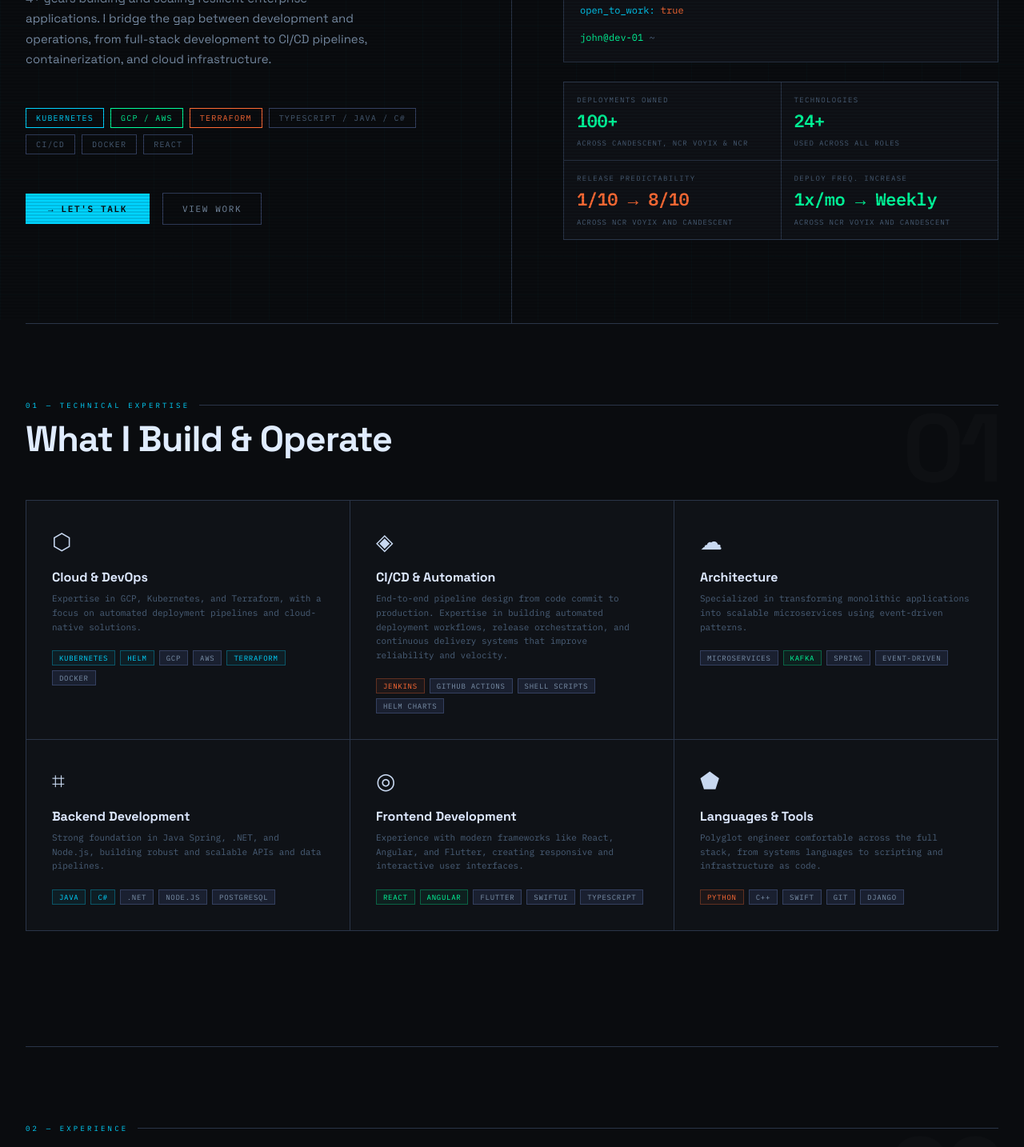
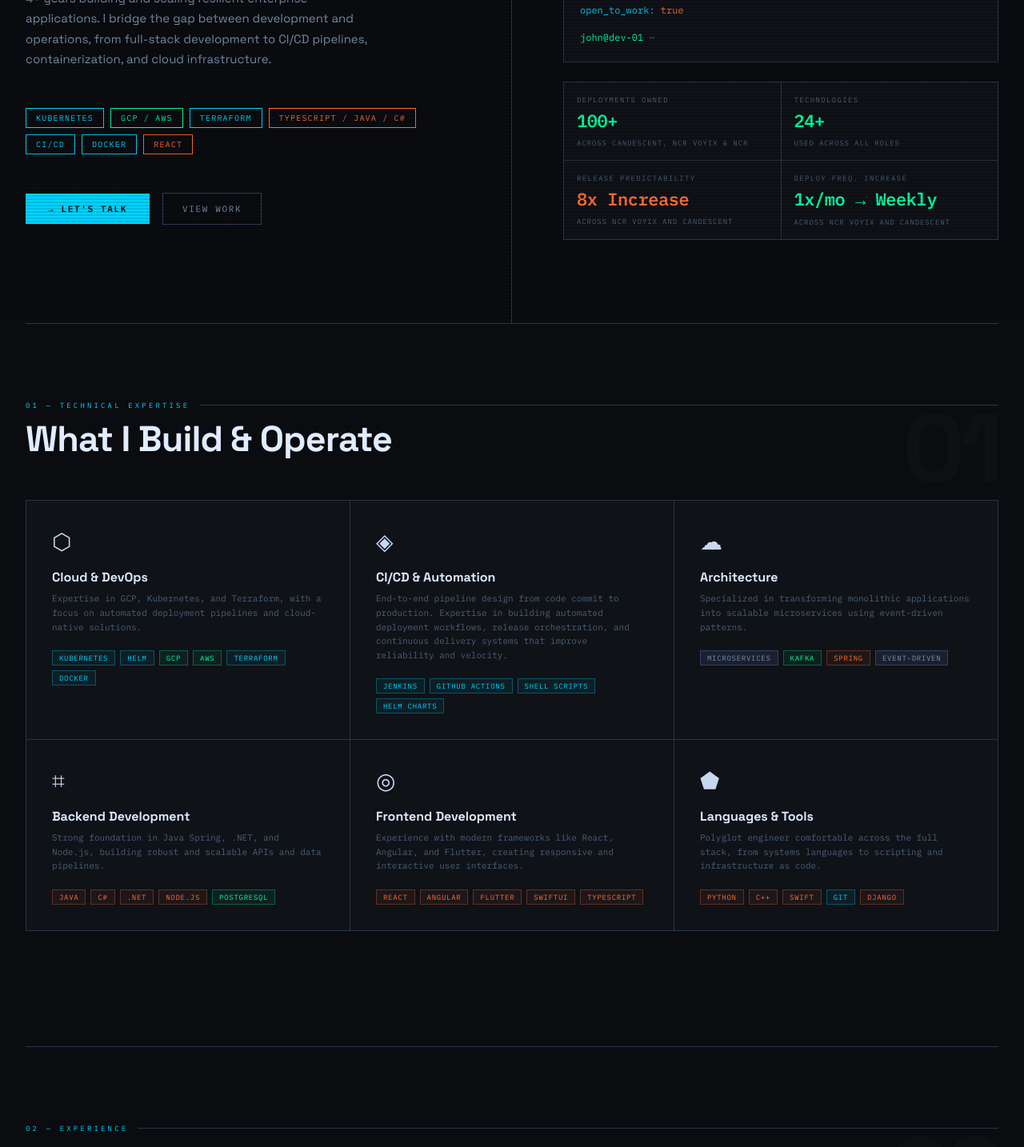
Before and after one commit to JohnNooney/nooney.dev, a React (Vite) app: page / in a window 1280 px wide. Shown: the part 400-1834 px from the top of the page at 80% size. Built offline with nearby package versions, Linux system fonts and the light colour scheme.

Commit message:
Refactor color scheme for skills

```diff
--- /dev/null
+++ b/src/data/techColors.js
@@ -0,0 +1,65 @@
+// Single source of truth for tech accent colors across the site.
+//
+// Category = color:
+//   accent (cyan)  -> Infrastructure & DevOps
+//   green          -> Cloud & Data
+//   orange         -> Languages & Frontend
+//   ''  (neutral)  -> ambiguous / doesn't fit a single bucket
+//
+// Only "obvious" technologies get an accent. Anything not listed here
+// intentionally falls back to the neutral grey pill.
+
+const TECH_CATEGORY = {
+  // ── Infra & DevOps (cyan / accent) ──
+  Kubernetes: 'accent',
+  K8s: 'accent',
+  Helm: 'accent',
+  'Helm Charts': 'accent',
+  Docker: 'accent',
+  Terraform: 'accent',
+  Jenkins: 'accent',
+  'GitHub Actions': 'accent',
+  'CI/CD': 'accent',
+  'Shell Scripts': 'accent',
+  Git: 'accent',
+
+  // ── Cloud & Data (green) ──
+  GCP: 'green',
+  AWS: 'green',
+  'GCP Cloud Functions': 'green',
+  Firebase: 'green',
+  Firestore: 'green',
+  Kafka: 'green',
+  PostgreSQL: 'green',
+  'Graph DBs': 'green',
+  Hadoop: 'green',
+
+  // ── Languages & Frontend (orange) ──
+  Java: 'orange',
+  'C#': 'orange',
+  '.NET': 'orange',
+  'Node.js': 'orange',
+  Python: 'orange',
+  'C++': 'orange',
+  Swift: 'orange',
+  TypeScript: 'orange',
+  React: 'orange',
+  Angular: 'orange',
+  Flutter: 'orange',
+  SwiftUI: 'orange',
+  Spring: 'orange',
+  Django: 'orange',
+};
+
+// Combined labels used on the homepage hero (each side shares one category).
+const COMBINED_LABELS = {
+  'GCP / AWS': 'green',
+  'TypeScript / Java / C#': 'orange',
+};
+
+export function getPillClass(label) {
+  if (label in COMBINED_LABELS) return COMBINED_LABELS[label];
+  return TECH_CATEGORY[label] ?? '';
+}
+
+export { TECH_CATEGORY };
--- a/src/pages/Experience.jsx
+++ b/src/pages/Experience.jsx
@@ -1,52 +1,33 @@
+import { getPillClass } from '../data/techColors';
+
 const experiences = [
   {
     date: 'Oct 2024 — Present',
     role: 'Software Engineer II',
     company: 'CANDESCENT · Scotland',
     desc: 'Key member of the Release Support team, enabling development teams to focus on feature work while ensuring smooth releases, deployments, and production issue resolution. Reduced critical post-deployment manual steps by 60% through enhanced Helm charts and Terraform configurations.',
-    pills: [
-      { label: 'Helm', cls: 'accent' },
-      { label: 'K8s', cls: 'accent' },
-      { label: 'Terraform', cls: '' },
-      { label: 'GCP', cls: '' },
-      { label: 'Jenkins', cls: '' },
-    ],
+    pills: ['Helm', 'K8s', 'Terraform', 'GCP', 'Jenkins'],
   },
   {
     date: 'Aug 2023 — Oct 2024',
     role: 'Software Engineer II',
     company: 'NCR VOYIX · Scotland',
     desc: 'Created a release support team to improve development and production collaboration. Improved releases from 1 out of 10 deployed without issue to 8 out of 10 through multi-stage deployment process, and increased deployment frequency from twice a month to weekly using Jenkins pipelines and automation scripts.',
-    pills: [
-      { label: 'Jenkins', cls: 'orange' },
-      { label: 'Kubernetes', cls: '' },
-      { label: 'Terraform', cls: '' },
-      { label: 'GCP', cls: '' },
-    ],
+    pills: ['Jenkins', 'Kubernetes', 'Terraform', 'GCP'],
   },
   {
     date: 'Sep 2021 — Aug 2023',
     role: 'Software Engineer I',
     company: 'NCR · Scotland',
     desc: 'Transformed a monolithic ATM application into a microservices architecture while championing software development best practices. Implemented TDD and CI/CD pipelines, developed robust Java APIs and interactive front-ends.',
-    pills: [
-      { label: 'Java', cls: 'accent' },
-      { label: '.NET', cls: '' },
-      { label: 'Spring', cls: '' },
-      { label: 'Angular', cls: 'green' },
-      { label: 'Kafka', cls: '' },
-    ],
+    pills: ['Java', '.NET', 'Spring', 'Angular', 'Kafka'],
   },
   {
     date: 'Jun 2021 — Sep 2021',
     role: 'Cloud Engineer (Intern)',
     company: 'NCR · Scotland',
     desc: 'Built a knowledge management tool using Confluence documentation and created a graph database-powered Q&A chatbot. Gained hands-on experience with cloud deployment technologies.',
-    pills: [
-      { label: 'GCP', cls: '' },
-      { label: 'Terraform', cls: '' },
-      { label: 'Graph DBs', cls: 'green' },
-    ],
+    pills: ['GCP', 'Terraform', 'Graph DBs'],
   },
 ];
 
@@ -64,11 +45,14 @@ export default function Experience() {
             <div className="tl-company">{exp.company}</div>
             <p className="tl-desc">{exp.desc}</p>
             <div className="skill-pills">
-              {exp.pills.map((p) => (
-                <span key={p.label} className={`pill${p.cls ? ' ' + p.cls : ''}`}>
-                  {p.label}
-                </span>
-              ))}
+              {exp.pills.map((label) => {
+                const cls = getPillClass(label);
+                return (
+                  <span key={label} className={`pill${cls ? ' ' + cls : ''}`}>
+                    {label}
+                  </span>
+                );
+              })}
             </div>
           </div>
         ))}
--- a/src/pages/Home.jsx
+++ b/src/pages/Home.jsx
@@ -1,4 +1,15 @@
 import { useEffect, useRef } from 'react';
+import { getPillClass } from '../data/techColors';
+
+const heroTags = [
+  'Kubernetes',
+  'GCP / AWS',
+  'Terraform',
+  'TypeScript / Java / C#',
+  'CI/CD',
+  'Docker',
+  'React',
+];
 
 export default function Home() {
   const cmdRef = useRef(null);
@@ -34,13 +45,14 @@ export default function Home() {
           containerization, and cloud infrastructure.
         </p>
         <div className="hero-tags">
-          <span className="tag accent">Kubernetes</span>
-          <span className="tag green">GCP / AWS</span>
-          <span className="tag orange">Terraform</span>
-          <span className="tag">TypeScript / Java / C#</span>
-          <span className="tag">CI/CD</span>
-          <span className="tag">Docker</span>
-          <span className="tag">React</span>
+          {heroTags.map((label) => {
+            const cls = getPillClass(label);
+            return (
+              <span key={label} className={`tag${cls ? ' ' + cls : ''}`}>
+                {label}
+              </span>
+            );
+          })}
         </div>
         <div className="hero-cta">
           <a href="#contact" className="btn-primary">→ Let's Talk</a>
@@ -97,7 +109,7 @@ export default function Home() {
           </div>
           <div className="uptime-cell">
             <div className="uptime-label">Release Predictability</div>
-            <div className="uptime-value warn">1/10 → 8/10</div>
+            <div className="uptime-value warn">8x Increase</div>
             <div className="uptime-subtitle">Across NCR VOYIX and Candescent</div>
           </div>
           <div className="uptime-cell">
--- a/src/pages/Projects.jsx
+++ b/src/pages/Projects.jsx
@@ -1,3 +1,5 @@
+import { getPillClass } from '../data/techColors';
+
 const projects = [
   {
     featured: true,
@@ -5,12 +7,7 @@ const projects = [
     type: 'Client · Live',
     title: 'Medical Practice Site',
     desc: 'A website for a client with a medical practice to display services and provide information about the practice. Built with React and Firebase, deployed to production.',
-    pills: [
-      { label: 'React', cls: 'accent' },
-      { label: 'Node.js', cls: '' },
-      { label: 'Firestore', cls: '' },
-      { label: 'GCP Cloud Functions', cls: 'green' },
-    ],
+    pills: ['React', 'Node.js', 'Firestore', 'GCP Cloud Functions'],
     links: { demo: 'https://docmarenco.com' },
   },
   {
@@ -18,12 +15,7 @@ const projects = [
     type: 'Personal · Open Source',
     title: 'Hadoop Helper',
     desc: 'Reduces Hadoop setup time from hours to minutes by providing automated UI-driven provisioning of containerized clusters, empowering developers to experiment with big data infrastructure without manual configuration.',
-    pills: [
-      { label: 'React', cls: '' },
-      { label: 'Node.js', cls: '' },
-      { label: 'Hadoop', cls: '' },
-      { label: 'Docker', cls: 'accent' }
-    ],
+    pills: ['React', 'Node.js', 'Hadoop', 'Docker'],
     links: { github: 'https://github.com/JohnNooney/HadoopHelper' },
   },
   {
@@ -31,13 +23,7 @@ const projects = [
     type: 'Personal · Open Source',
     title: 'RPi Airplay Reciever',
     desc: 'A Raspberry Pi-based AirPlay receiver that replicates the cloud-connected architecture of commercial streaming devices like Chromecast and Apple TV. Features a cloud-hosted admin dashboard for real-time device telemetry and analytics, built atop the RPiPlay open-source receiver stack.',
-    pills: [
-      { label: 'AWS', cls: 'orange' },
-      { label: 'Python', cls: 'accent' },
-      { label: 'Node.js', cls: '' },
-      { label: 'Raspberry Pi', cls: '' },
-      { label: 'Docker', cls: '' }
-    ],
+    pills: ['AWS', 'Python', 'Node.js', 'Raspberry Pi', 'Docker'],
     links: { github: 'https://github.com/JohnNooney/RPiAirplayReciever' },
   },
   {
@@ -45,11 +31,7 @@ const projects = [
     type: 'Collaboration · In Progress',
     title: 'Game Guru',
     desc: 'An intelligent iOS companion that leverages RAG based semantic search to query tabletop rulebooks and surface precise, contextual answers. Eliminating tedious manual lookups and streamlining game setup. Built with SwiftUI and Firebase.',
-    pills: [
-      { label: 'SwiftUI', cls: 'accent' },
-      { label: 'Firebase', cls: '' },
-      { label: 'OpenAI', cls: 'green' },
-    ],
+    pills: ['SwiftUI', 'Firebase', 'OpenAI'],
     links: {},
   },
   {
@@ -57,12 +39,7 @@ const projects = [
     type: 'Collaboration · In Progress',
     title: 'ObservAR',
     desc: 'A tourism AR application where users explore the world to find historical figures and learn about them. Built with Unity and ARCore.',
-    pills: [
-      { label: 'Unity', cls: 'orange' },
-      { label: 'ARCore', cls: '' },
-      { label: 'Firestore', cls: '' },
-      { label: 'OpenAI', cls: '' },
-    ],
+    pills: ['Unity', 'ARCore', 'Firestore', 'OpenAI'],
     links: {},
   }
   // {
@@ -70,11 +47,7 @@ const projects = [
   //   type: 'Collaboration · In Progress',
   //   title: 'Face First',
   //   desc: 'A video-first dating application using real-time WebRTC communication. Think Omegle combined with Tinder.',
-  //   pills: [
-  //     { label: 'Flutter', cls: 'accent' },
-  //     { label: 'Firestore', cls: '' },
-  //     { label: 'WebRTC', cls: 'green' },
-  //   ],
+  //   pills: ['Flutter', 'Firestore', 'WebRTC'],
   //   links: {},
   // }
   // {
@@ -82,12 +55,7 @@ const projects = [
   //   type: 'Personal · Open Source',
   //   title: 'Meeting Booker',
   //   desc: 'A WPF MVVM application that allows users to book meetings and view their schedule with a SQL Server backend.',
-  //   pills: [
-  //     { label: 'WPF', cls: '' },
-  //     { label: '.NET', cls: 'accent' },
-  //     { label: 'MSSQL', cls: '' },
-  //     { label: 'Entity Framework', cls: '' },
-  //   ],
+  //   pills: ['WPF', '.NET', 'MSSQL', 'Entity Framework'],
   //   links: { github: 'https://github.com/JohnNooney/BookMeetings' },
   // },
   // {
@@ -95,11 +63,7 @@ const projects = [
   //   type: 'Personal · Open Source',
   //   title: 'CSV Parser',
   //   desc: 'A tool to parse CSVs containing customer data and add them to a database via a Spring REST API.',
-  //   pills: [
-  //     { label: 'Spring', cls: 'orange' },
-  //     { label: 'Java', cls: '' },
-  //     { label: 'PostgreSQL', cls: '' },
-  //   ],
+  //   pills: ['Spring', 'Java', 'PostgreSQL'],
   //   links: { github: 'https://github.com/JohnNooney/java-rest-app-demo' },
   // },
 ];
@@ -124,11 +88,14 @@ export default function Projects() {
               <div className="project-title">{p.title}</div>
               <p className="project-desc">{p.desc}</p>
               <div className="skill-pills" style={{ marginBottom: 24 }}>
-                {p.pills.map((pill) => (
-                  <span key={pill.label} className={`pill${pill.cls ? ' ' + pill.cls : ''}`}>
-                    {pill.label}
-                  </span>
-                ))}
+                {p.pills.map((label) => {
+                  const cls = getPillClass(label);
+                  return (
+                    <span key={label} className={`pill${cls ? ' ' + cls : ''}`}>
+                      {label}
+                    </span>
+                  );
+                })}
               </div>
               {(p.links.demo || p.links.github) && (
                 <div className="project-links">
--- a/src/pages/Skills.jsx
+++ b/src/pages/Skills.jsx
@@ -1,74 +1,41 @@
+import { getPillClass } from '../data/techColors';
+
 const skillCards = [
   {
     icon: '⬡',
     title: 'Cloud & DevOps',
     desc: 'Expertise in GCP, Kubernetes, and Terraform, with a focus on automated deployment pipelines and cloud-native solutions.',
-    pills: [
-      { label: 'Kubernetes', cls: 'accent' },
-      { label: 'Helm', cls: 'accent' },
-      { label: 'GCP', cls: '' },
-      { label: 'AWS', cls: '' },
-      { label: 'Terraform', cls: 'accent' },
-      { label: 'Docker', cls: '' },
-    ],
+    pills: ['Kubernetes', 'Helm', 'GCP', 'AWS', 'Terraform', 'Docker'],
   },
   {
     icon: '◈',
     title: 'CI/CD & Automation',
     desc: 'End-to-end pipeline design from code commit to production. Expertise in building automated deployment workflows, release orchestration, and continuous delivery systems that improve reliability and velocity.',
-    pills: [
-      { label: 'Jenkins', cls: 'orange' },
-      { label: 'GitHub Actions', cls: '' },
-      { label: 'Shell Scripts', cls: '' },
-      { label: 'Helm Charts', cls: '' },
-    ],
+    pills: ['Jenkins', 'GitHub Actions', 'Shell Scripts', 'Helm Charts'],
   },
   {
     icon: '☁',
     title: 'Architecture',
     desc: 'Specialized in transforming monolithic applications into scalable microservices using event-driven patterns.',
-    pills: [
-      { label: 'Microservices', cls: '' },
-      { label: 'Kafka', cls: 'green' },
-      { label: 'Spring', cls: '' },
-      { label: 'Event-Driven', cls: '' },
-    ],
+    pills: ['Microservices', 'Kafka', 'Spring', 'Event-Driven'],
   },
   {
     icon: '⌗',
     title: 'Backend Development',
     desc: 'Strong foundation in Java Spring, .NET, and Node.js, building robust and scalable APIs and data pipelines.',
-    pills: [
-      { label: 'Java', cls: 'accent' },
-      { label: 'C#', cls: 'accent' },
-      { label: '.NET', cls: '' },
-      { label: 'Node.js', cls: '' },
-      { label: 'PostgreSQL', cls: '' },
-    ],
+    pills: ['Java', 'C#', '.NET', 'Node.js', 'PostgreSQL'],
   },
   {
     icon: '◎',
     title: 'Frontend Development',
     desc: 'Experience with modern frameworks like React, Angular, and Flutter, creating responsive and interactive user interfaces.',
-    pills: [
-      { label: 'React', cls: 'green' },
-      { label: 'Angular', cls: 'green' },
-      { label: 'Flutter', cls: '' },
-      { label: 'SwiftUI', cls: '' },
-      { label: 'TypeScript', cls: '' },
-    ],
+    pills: ['React', 'Angular', 'Flutter', 'SwiftUI', 'TypeScript'],
   },
   {
     icon: '⬟',
     title: 'Languages & Tools',
     desc: 'Polyglot engineer comfortable across the full stack, from systems languages to scripting and infrastructure as code.',
-    pills: [
-      { label: 'Python', cls: 'orange' },
-      { label: 'C++', cls: '' },
-      { label: 'Swift', cls: '' },
-      { label: 'Git', cls: '' },
-      { label: 'Django', cls: '' },
-    ],
+    pills: ['Python', 'C++', 'Swift', 'Git', 'Django'],
   },
 ];
 
@@ -85,11 +52,14 @@ export default function Skills() {
             <div className="skill-card-title">{card.title}</div>
             <p className="skill-card-desc">{card.desc}</p>
             <div className="skill-pills">
-              {card.pills.map((p) => (
-                <span key={p.label} className={`pill${p.cls ? ' ' + p.cls : ''}`}>
-                  {p.label}
-                </span>
-              ))}
+              {card.pills.map((label) => {
+                const cls = getPillClass(label);
+                return (
+                  <span key={label} className={`pill${cls ? ' ' + cls : ''}`}>
+                    {label}
+                  </span>
+                );
+              })}
             </div>
           </div>
         ))}
```
